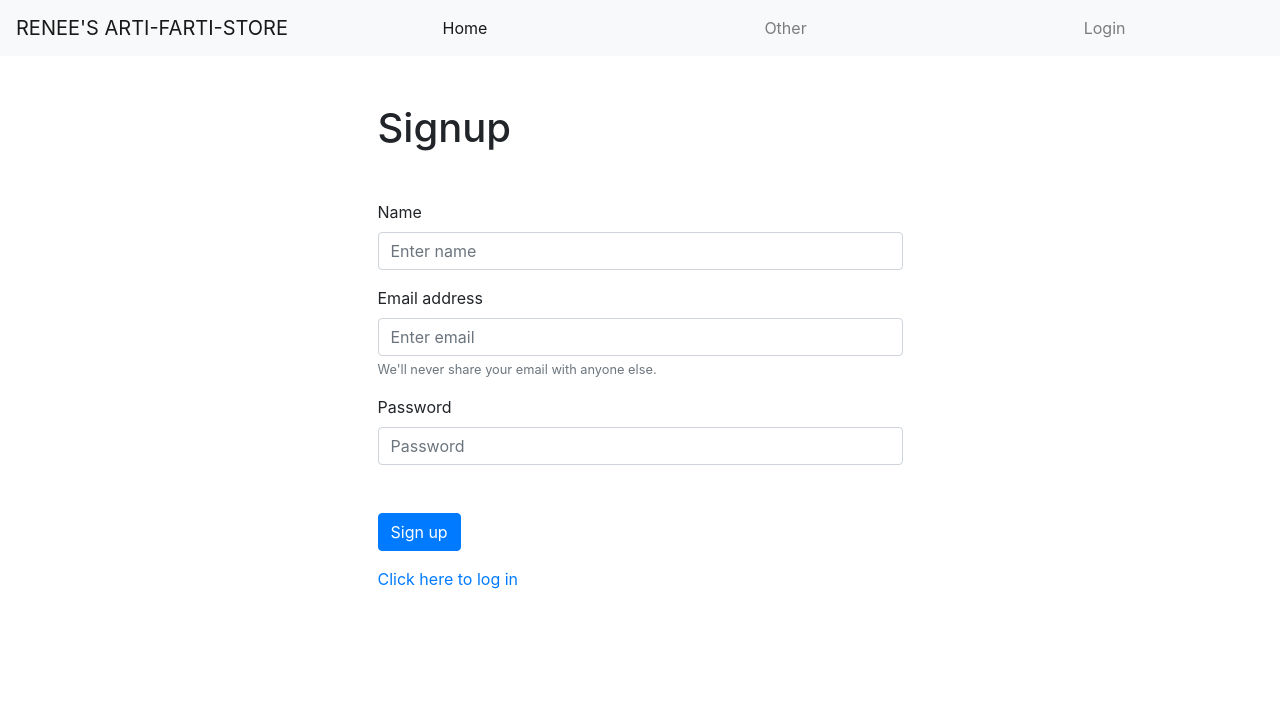
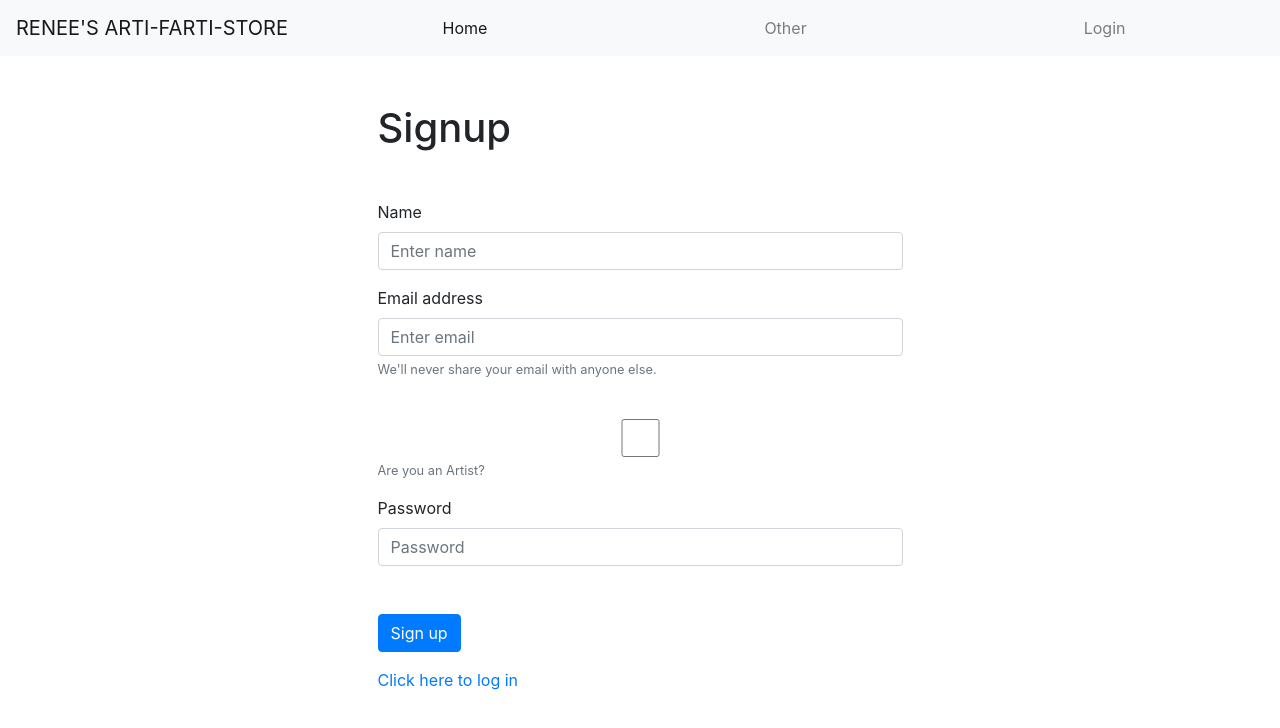
Before and after one commit to reneeduijzers/Arti-Farti-Store, a React (Create React App) app: page /signup in a window 1280 px wide. Shown: the top 728 px of the page. Built offline with nearby package versions, Linux system fonts and the light colour scheme; no server answers.

Commit message:
section 6: Checkbox boolean, add to form and POST request to the DB.

```diff
--- a/src/pages/SignUp/index.js
+++ b/src/pages/SignUp/index.js
@@ -12,6 +12,8 @@ export default function SignUp() {
   const [name, setName] = useState("");
   const [email, setEmail] = useState("");
   const [password, setPassword] = useState("");
+  const [isArtist, setIsArtist] = useState(false);
+  console.log("What is isArtist?", isArtist);
   const dispatch = useDispatch();
   const token = useSelector(selectToken);
   const history = useHistory();
@@ -25,7 +27,7 @@ export default function SignUp() {
   function submitForm(event) {
     event.preventDefault();
 
-    dispatch(signUp(name, email, password));
+    dispatch(signUp(name, email, password, isArtist));
 
     setEmail("");
     setPassword("");
@@ -40,7 +42,7 @@ export default function SignUp() {
           <Form.Label>Name</Form.Label>
           <Form.Control
             value={name}
-            onChange={event => setName(event.target.value)}
+            onChange={(event) => setName(event.target.value)}
             type="text"
             placeholder="Enter name"
             required
@@ -50,7 +52,7 @@ export default function SignUp() {
           <Form.Label>Email address</Form.Label>
           <Form.Control
             value={email}
-            onChange={event => setEmail(event.target.value)}
+            onChange={(event) => setEmail(event.target.value)}
             type="email"
             placeholder="Enter email"
             required
@@ -59,12 +61,21 @@ export default function SignUp() {
             We'll never share your email with anyone else.
           </Form.Text>
         </Form.Group>
+        <Form.Group controlId="formCheckBox">
+          <Form.Label></Form.Label>
+          <Form.Control
+            value={isArtist}
+            onChange={(event) => setIsArtist(isArtist ? false : true)}
+            type="checkbox"
+          />
+          <Form.Text className="text-muted">Are you an Artist?</Form.Text>
+        </Form.Group>
 
         <Form.Group controlId="formBasicPassword">
           <Form.Label>Password</Form.Label>
           <Form.Control
             value={password}
-            onChange={event => setPassword(event.target.value)}
+            onChange={(event) => setPassword(event.target.value)}
             type="password"
             placeholder="Password"
             required
--- a/src/store/user/actions.js
+++ b/src/store/user/actions.js
@@ -5,35 +5,36 @@ import {
   appLoading,
   appDoneLoading,
   showMessageWithTimeout,
-  setMessage
+  setMessage,
 } from "../appState/actions";
 
 export const LOGIN_SUCCESS = "LOGIN_SUCCESS";
 export const TOKEN_STILL_VALID = "TOKEN_STILL_VALID";
 export const LOG_OUT = "LOG_OUT";
 
-const loginSuccess = userWithToken => {
+const loginSuccess = (userWithToken) => {
   return {
     type: LOGIN_SUCCESS,
-    payload: userWithToken
+    payload: userWithToken,
   };
 };
 
-const tokenStillValid = userWithoutToken => ({
+const tokenStillValid = (userWithoutToken) => ({
   type: TOKEN_STILL_VALID,
-  payload: userWithoutToken
+  payload: userWithoutToken,
 });
 
 export const logOut = () => ({ type: LOG_OUT });
 
-export const signUp = (name, email, password) => {
+export const signUp = (name, email, password, isArtist) => {
   return async (dispatch, getState) => {
     dispatch(appLoading());
     try {
       const response = await axios.post(`${apiUrl}/signup`, {
         name,
         email,
-        password
+        password,
+        isArtist,
       });
 
       dispatch(loginSuccess(response.data));
@@ -58,7 +59,7 @@ export const login = (email, password) => {
     try {
       const response = await axios.post(`${apiUrl}/login`, {
         email,
-        password
+        password,
       });
 
       dispatch(loginSuccess(response.data));
@@ -90,7 +91,7 @@ export const getUserWithStoredToken = () => {
       // if we do have a token,
       // check wether it is still valid or if it is expired
       const response = await axios.get(`${apiUrl}/me`, {
-        headers: { Authorization: `Bearer ${token}` }
+        headers: { Authorization: `Bearer ${token}` },
       });
 
       // token is still valid
```
